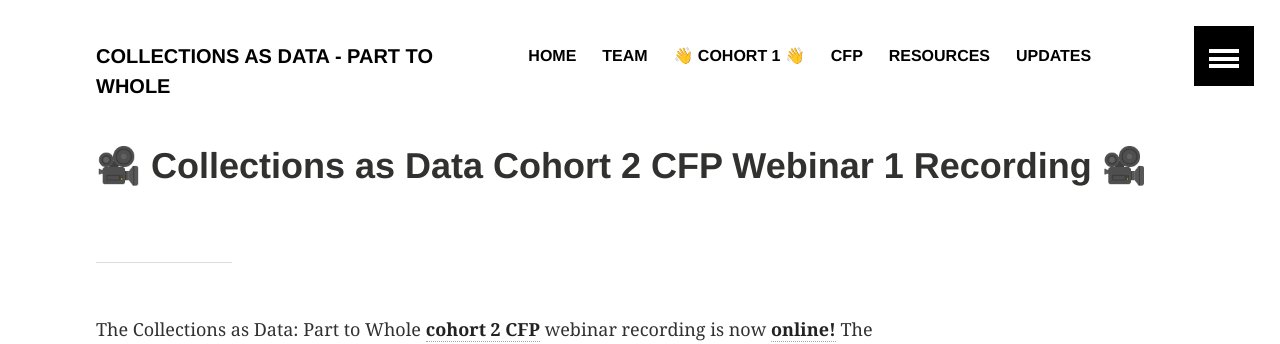
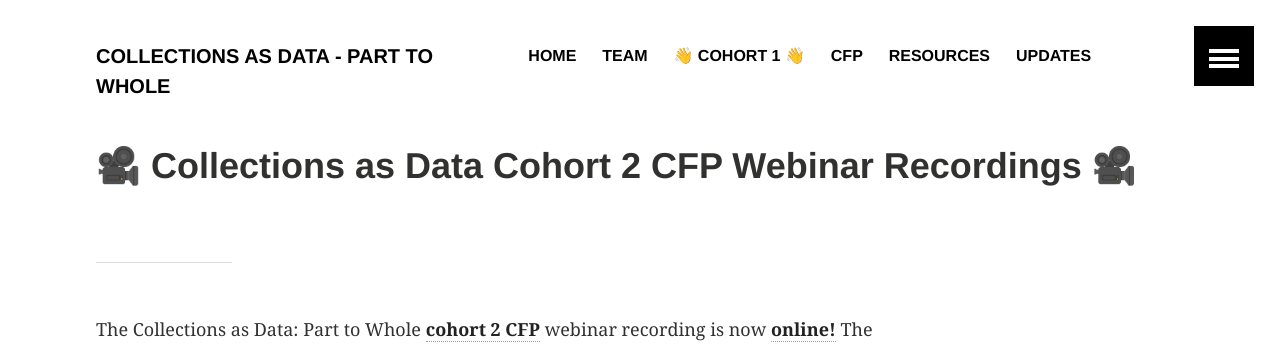
Before and after one commit to collectionsasdata/part2whole, a Jekyll site: the page built from _posts/2019-08-06-cfp2webinar1.markdown, in a window 1280 px wide. Shown: the top 344 px of the page. Built offline with Jekyll 4.4.1, drawn with Linux system fonts in a browser that asks for light colours.

Commit message:
Update 2019-08-06-cfp2webinar1.markdown

```diff
--- a/_posts/2019-08-06-cfp2webinar1.markdown
+++ b/_posts/2019-08-06-cfp2webinar1.markdown
@@ -1,6 +1,6 @@
 ---
 layout: article
-title:  "🎥 Collections as Data Cohort 2 CFP Webinar 1 Recording 🎥"
+title:  "🎥 Collections as Data Cohort 2 CFP Webinar Recordings 🎥"
 date:   2019-8-6
 teaser: "Collections as Data Cohort 2 CFP Webinars"
 ---
```
